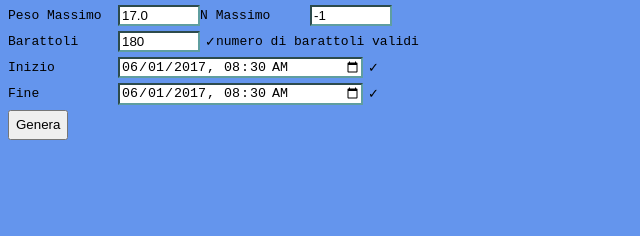
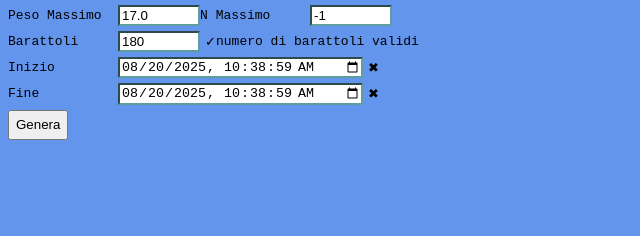
Before and after one commit to cubesfc/Scontrinatore, a plain HTML site: page index.html in a window 1280 px wide. Shown: the part 147-383 px from the top of the page, 0-640 px from the left. Drawn offline with Linux system fonts and the light colour scheme.

Commit message:
20082025

```diff
--- a/functions.js
+++ b/functions.js
@@ -1,5 +1,3 @@
-let fileHandle;
-
 async function SaveFile()
 {
     console.log("Salvataggio Scontrino");
@@ -15,6 +13,7 @@ async function SaveFile()
     },],
     };
 
+    let fileHandle;
     [fileHandle] = await window.showSaveFilePicker(opts);
 }
 
@@ -55,25 +54,27 @@ function GeneraDati(ok, min, max, pesomin, pesomax)
   return pesate;
 }
 
+function FormatDate(date)
+{
+  return date.getDate().toString().padStart(2,"0") + "/" +
+  (date.getMonth()+1).toString().padStart(2,"0") + "/" +
+  date.getFullYear().toString().substr(2,2) + "  " +
+  date.getHours().toString().padStart(2,"0") + ":" +
+  date.getMinutes().toString().padStart(2,"0") + ":" +
+  date.getSeconds().toString().padStart(2,"0");
+}
+
 function SaveTextFile()
 {
+  let Float1ToString = (num) => (num.toFixed(1).toString()).replace(".", ",");
   let PadInt7 = (num) => num.toString().padStart(7);
-  let PadFloat1 = (num) => num.toFixed(1).toString().padStart(7);
-  let FormatPerCent = (num) => num.toFixed(1).toString().padStart(6);
+  let PadFloat1 = (num) => Float1ToString(num).padStart(7);
+  let FormatPerCent = (num) => Float1ToString(num).padStart(6);
   let PadString14 = (left,  right) =>
   {
     if (right==undefined) return left.padEnd(14);
     return  left == undefined ? "" : left.padEnd(14 - right.length) + right;
   }
-
-  let FormatDate = (date) =>
-    date.getDay().toString().padStart(2,"0") + "/" +
-    date.getMonth().toString().padStart(2,"0") + "/" +
-    date.getFullYear().toString().substr(2,2) + "  " +
-    date.getHours().toString().padStart(2,"0") + ":" +
-    date.getMinutes().toString().padStart(2,"0") + ":" +
-    date.getSeconds().toString().padStart(2,"0");
-
 
   const operatore = document.getElementById("operatore").value;
   const articolo = document.getElementById("articolo").value;
@@ -86,6 +87,7 @@ function SaveTextFile()
   const inizio = new Date(document.getElementById("inizio").value);
   const fine = new Date(document.getElementById("fine").value);
 
+  console.log("inizio "  + inizio.toDateString());
 
   var content = "OPERATORE\n";
   content+= operatore + "\n\n";
@@ -115,7 +117,7 @@ function SaveTextFile()
   pesate.forEach(p => {
 
     let valid = p<=pesomax && p>=pesomin ? "" : " *"
-    content+= "  " + PadInt7(++_i) + " " + PadFloat1(p) + " " + valid + "\n";
+    content+= "  " + PadInt7(++_i) + " " + PadFloat1(p) + " g " + valid + "\n";
 
     if (p<pesomin) _mincount++;
     else if (p>pesomax) _maxcount++;
--- a/index.html
+++ b/index.html
@@ -4,6 +4,7 @@
     <title>FcScontrinatore</title>
     <link rel="stylesheet" href="style.css" />
     <script src="functions.js"></script>
+    <script src="initial.js"></script>
   </head>
 
   <body>
@@ -77,22 +78,14 @@
     </div>
     <div>
       <label for="inizio">Inizio</label>
-      <input
-        type="datetime-local"
-        class="input_testo"
-        id="inizio"
-        value="2017-06-01T08:30"
-      />
+      <input type="datetime-local" class="input_testo" id="inizio"
+      //value="2017-06-01T08:30" />
       <span class="validity"></span>
     </div>
     <div>
       <label for="fine">Fine</label>
-      <input
-        type="datetime-local"
-        class="input_testo"
-        id="fine"
-        value="2017-06-01T08:30"
-      />
+      <input type="datetime-local" class="input_testo" id="fine"
+      //value="2017-06-01T08:30" />
       <span class="validity"></span>
     </div>
     <div>
--- /dev/null
+++ b/initial.js
@@ -0,0 +1,18 @@
+document.addEventListener("DOMContentLoaded", (event) =>
+{
+    let today = new Date();
+
+    const Y = String(today.getFullYear());
+    const M = String(today.getMonth() + 1).padStart(2,"0");
+    const D = String(today.getDate()).padStart(2,"0");
+    const h = String(today.getHours()).padStart(2,"0");
+    const m = String(today.getMinutes()).padStart(2,"0");
+    const s = String(today.getSeconds()).padStart(2,"0");
+
+    //value="2017-06-01T08:30" />
+    const formatted = Y + "-" + M + "-" + D + "T" + h + ":" + m + ":" + s;
+
+    document.getElementById("inizio").value = formatted;
+    document.getElementById("fine").value = formatted;
+    console.log("set now date " + formatted);
+});
```
